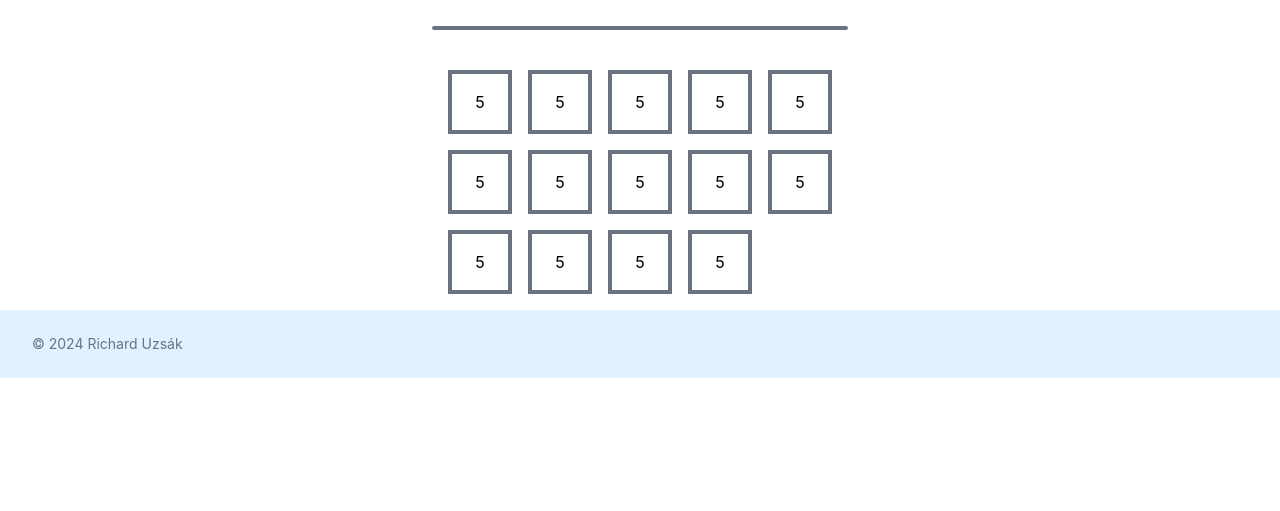
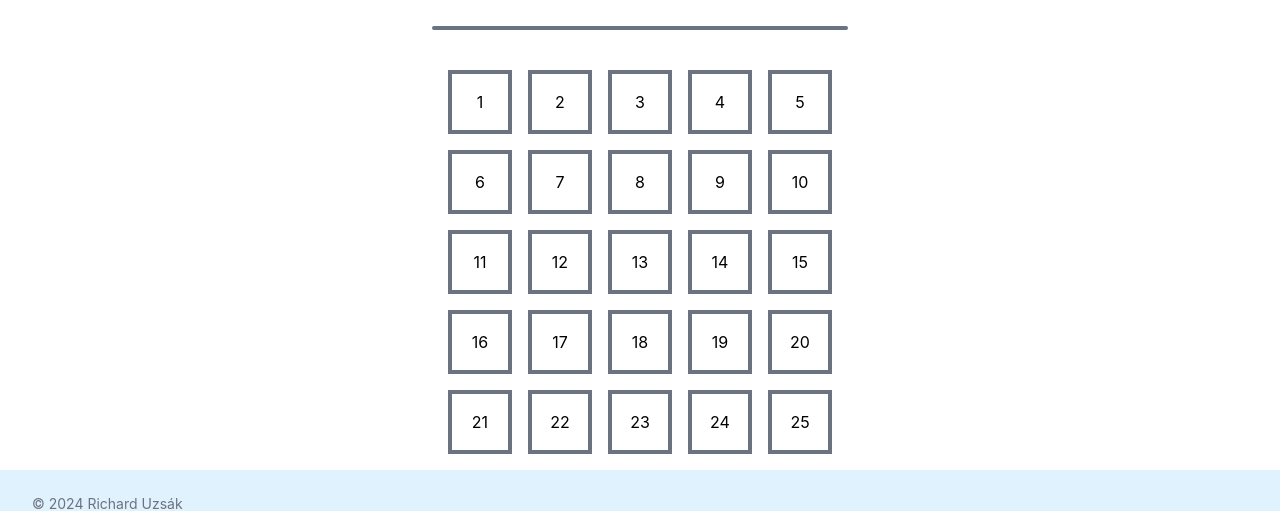
Before and after one commit to Zendo93/ticketportal-frontend, a React (Create React App) app: page /edit/14290058 in a window 1280 px wide. Shown: the part 756-1267 px from the top of the page. Before the commit the page ends 1134 px from the top, so only its background shows below. Built offline with nearby package versions, Linux system fonts and the light colour scheme.

Commit message:
getSeats

```diff
--- a/src/components/Inputs/ColumnNumber.jsx
+++ b/src/components/Inputs/ColumnNumber.jsx
@@ -15,7 +15,7 @@ export default function ColumnNumber(props) {
                 </label>
             </div>
             <div>
-                <input onChange={(e) => onColumnNumberChangeHandler(e, dispatch)} className="bg-gray-200 appearance-none border-2 border-gray-200 rounded w-full py-2 px-4 text-gray-700 leading-tight focus:outline-none focus:bg-white focus:border-blue-500" id="inline-event-column-number" type="number" value={columnNumber} />
+                <input max={12} onChange={(e) => onColumnNumberChangeHandler(e, dispatch)} className="bg-gray-200 appearance-none border-2 border-gray-200 rounded w-full py-2 px-4 text-gray-700 leading-tight focus:outline-none focus:bg-white focus:border-blue-500" id="inline-event-column-number" type="number" value={columnNumber} />
             </div>
         </>
     );
--- a/src/components/Inputs/RowNumber.jsx
+++ b/src/components/Inputs/RowNumber.jsx
@@ -15,7 +15,7 @@ export default function RowNumber(props) {
                 </label>
             </div>
             <div>
-                <input onChange={(e) => onRowNumberChangeHandler(e, dispatch)} className="bg-gray-200 appearance-none border-2 border-gray-200 rounded w-full py-2 px-4 text-gray-700 leading-tight focus:outline-none focus:bg-white focus:border-blue-500" id="inline-event-row-number" type="number" value={rowNumber} />
+                <input max={12} onChange={(e) => onRowNumberChangeHandler(e, dispatch)} className="bg-gray-200 appearance-none border-2 border-gray-200 rounded w-full py-2 px-4 text-gray-700 leading-tight focus:outline-none focus:bg-white focus:border-blue-500" id="inline-event-row-number" type="number" value={rowNumber} />
             </div>
         </>
     );
--- a/src/components/Room.jsx
+++ b/src/components/Room.jsx
@@ -5,24 +5,21 @@ export default function Room() {
     const rowNumber = useSelector(state => state.editedEvent.rowNumber);
     const columnNumber = useSelector(state => state.editedEvent.columnNumber);
 
+    const getSeats = (count) => {
+        const seats = [];
+
+        for (let i=1; i <= count; i++) {
+            seats.push(<Seat seatNumber={i} />)
+        }
+
+        return seats;
+    }
+
     return (
         <div>
             <hr class="w-100 h-1 mx-auto my-4 bg-gray-500 border-0 rounded md:my-10 dark:bg-gray-700" />
             <div style={{ gridTemplateColumns: `repeat(${columnNumber}, minmax(0, 1fr))`}} className={`grid m-auto w-max gap-4`}>
-                <Seat />
-                <Seat />
-                <Seat />
-                <Seat />
-                <Seat />
-                <Seat />
-                <Seat />
-                <Seat />
-                <Seat />
-                <Seat />
-                <Seat />
-                <Seat />
-                <Seat />
-                <Seat />
+                {getSeats(rowNumber*columnNumber)}
             </div>
         </div>
     );
--- a/src/components/Seat.jsx
+++ b/src/components/Seat.jsx
@@ -1,4 +1,6 @@
-export default function Seat() {
+export default function Seat(props) {
+    const { seatNumber} = props;
+
     return (
         <div class="box-border group relative flex border-gray-500 h-16 w-16 p-4 border-4">
             <div class="absolute bottom-[calc(100%+0.5rem)] left-[50%] -translate-x-[50%] hidden group-hover:block w-auto">
@@ -7,7 +9,7 @@ export default function Seat() {
                     <svg class="absolute left-0 top-full h-2 w-full text-black" x="0px" y="0px" viewBox="0 0 255 255" /*xml:space="preserve"*/><polygon class="fill-current" points="0,0 127.5,127.5 255,0" /></svg>
                 </div>
             </div>
-            <div class="m-auto">5</div>
+            <div class="m-auto">{seatNumber}</div>
         </div>
     );
 }
```
